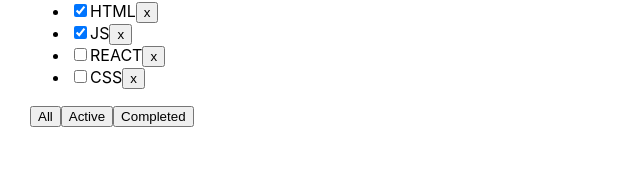
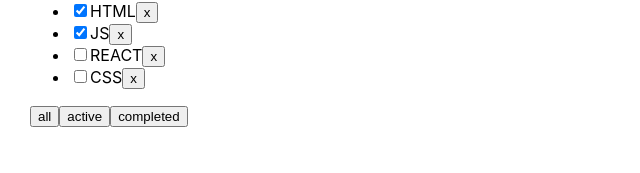
Before and after one commit to APTEMKA-87/todolist, a React (Create React App) app: page / in a window 1280 px wide. Shown: the part 127-300 px from the top of the page, without its empty margins (0-640 px from the left). Built offline with nearby package versions, Linux system fonts and the light colour scheme; the HTML template or start-up script is replaced by a standard one.

Commit message:
add tasks.filter

```diff
--- a/src/App.tsx
+++ b/src/App.tsx
@@ -1,26 +1,44 @@
-import React from 'react';
+import React, {useState} from 'react';
 import './App.css';
 import {ToDoList} from "./ToDoList";
 
+export type FilterValueTypes = 'all' | 'active' | 'completed'
+
 function App() {
 
-    let tasks1 = [
+    let [tasks, setTasks] = useState([
         {id: 1, title: 'HTML', isDone: true},
         {id: 2, title: 'JS', isDone: true},
         {id: 3, title: 'REACT', isDone: false},
         {id: 4, title: 'CSS', isDone: false},
-    ]
+    ])
 
     const removeTask = (id: number) => {
-        tasks1 = tasks1.filter(t => t.id != id)
-        console.log(tasks1)
+        let filteredTasks = tasks.filter(t => t.id != id)
+        setTasks(filteredTasks)
+    }
+
+    let [filter, setFilter] = useState<FilterValueTypes>('all')
+
+    let tasksForTodoList = tasks
+
+    if (filter === 'active') {
+        tasksForTodoList = tasks.filter(t => t.isDone === false)
+    }
+    if (filter === 'completed') {
+        tasksForTodoList = tasks.filter(t => t.isDone === true)
+    }
+
+    const changeFilter = (value: FilterValueTypes) => {
+        setFilter(value)
     }
 
     return (
         <div className="App">
             <ToDoList title='What to learn'
-                      tasks={tasks1}
+                      tasks={tasksForTodoList}
                       removeTask={removeTask}
+                      changeFilter={changeFilter}
             />
         </div>
     );
--- a/src/ToDoList.tsx
+++ b/src/ToDoList.tsx
@@ -1,4 +1,5 @@
 import React from "react";
+import {FilterValueTypes} from "./App";
 
 type TaskType = {
     id: number
@@ -10,6 +11,7 @@
     title: string
     tasks: TaskType[]
     removeTask: (taskId: number) => void
+    changeFilter: (value: FilterValueTypes) => void
 }
 
 export function ToDoList(props: PropsType) {
@@ -27,9 +29,9 @@
                 </li>)}
             </ul>
             <div>
-                <button>All</button>
-                <button>Active</button>
-                <button>Completed</button>
+                <button onClick={()=>{props.changeFilter('all')}}>all</button>
+                <button onClick={()=>{props.changeFilter('active')}}>active</button>
+                <button onClick={()=>{props.changeFilter('completed')}}>completed</button>
             </div>
         </div>
     )
```
